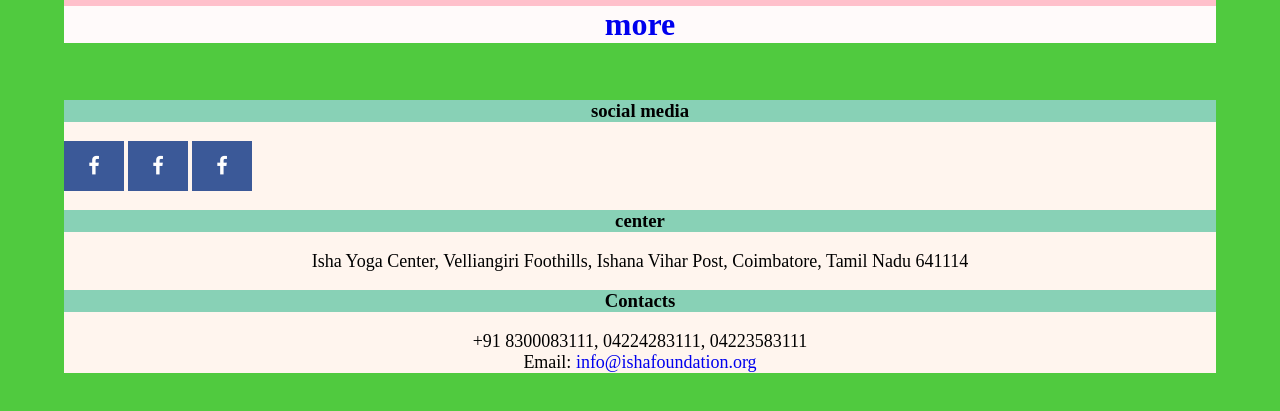
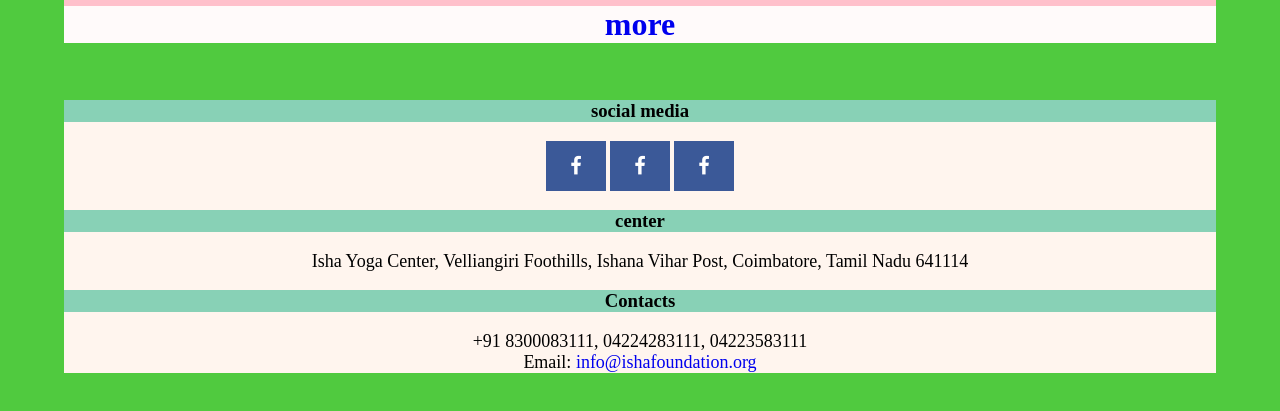
Before and after one commit to mkisheregit/sadhguru1.github.io, a plain HTML site: page index.html in a window 1280 px wide. Shown: the part 3103-3514 px from the top of the page. Drawn offline with Linux system fonts and the light colour scheme.

Commit message:
Update index.html

```diff
--- a/index.html
+++ b/index.html
@@ -89,7 +89,7 @@
             font-size: large;
             flood-color: darkblue;
         }
-        #social-media {
+        .social-media {
             text-align: center;
         }
 
```
